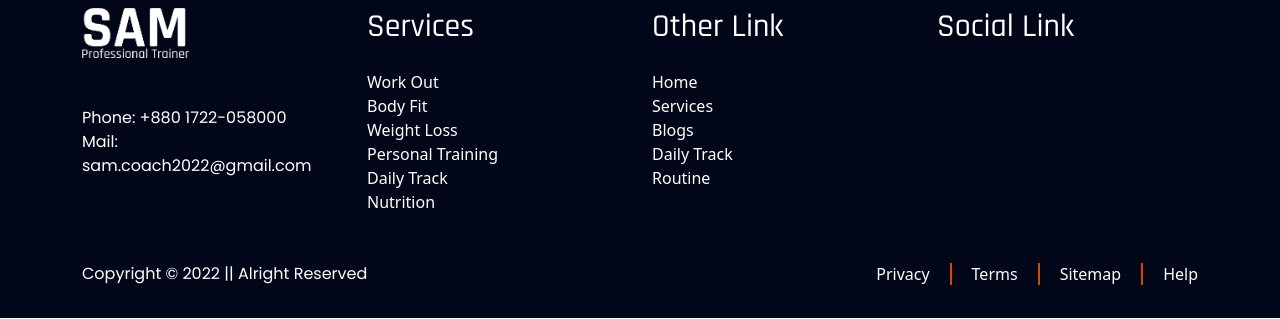
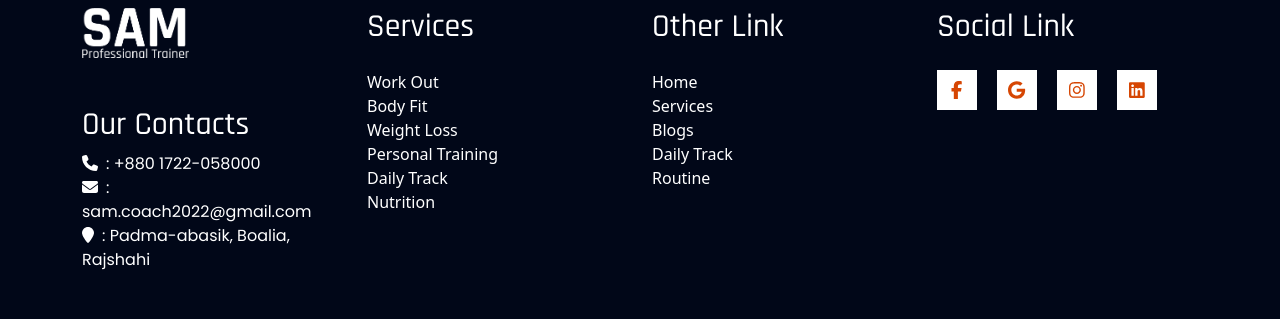
Before and after one commit to SamiulxHasanx07/gym-trainer-react-app-with-auth, a React (Create React App) app: page / in a window 1280 px wide. Shown: the part 2485-2804 px from the top of the page. Built offline with nearby package versions, Linux system fonts and the light colour scheme; no server answers.

Commit message:
font awesome icon problem fix

```diff
--- a/package.json
+++ b/package.json
@@ -4,6 +4,7 @@
   "private": true,
   "dependencies": {
     "@fortawesome/fontawesome-svg-core": "^6.1.1",
+    "@fortawesome/free-brands-svg-icons": "^6.1.1",
     "@fortawesome/free-solid-svg-icons": "^6.1.1",
     "@fortawesome/react-fontawesome": "^0.1.18",
     "@testing-library/jest-dom": "^5.16.4",
--- a/src/Pages/Shared/Footer/Footer.css
+++ b/src/Pages/Shared/Footer/Footer.css
@@ -19,3 +19,23 @@ footer .links a:first-child{
     color: #d64603;
     cursor: pointer;
 }
+
+.social-link div{
+    height: 40px;
+    width: 40px;
+    background-color: #fff;
+    color:#d64603;
+    line-height: 40px;
+    text-align: center;
+    margin-right: 20px;
+}
+.social-link div:hover{
+    color:#fff;
+    background-color: #d64603;
+}
+.social-link div:last-child{
+    margin-right: 0;
+}
+.social-link div svg{
+    font-size:18px;
+}
--- a/src/Pages/Shared/Footer/Footer.js
+++ b/src/Pages/Shared/Footer/Footer.js
@@ -3,19 +3,23 @@ import { Col, Container, Row } from 'react-bootstrap';
 import { Link } from 'react-router-dom';
 import './Footer.css';
 import logo from '../../../images/logo-white.png';
-
+import { FontAwesomeIcon } from '@fortawesome/react-fontawesome';
+import { faFacebookF, faGoogle, faInstagram, faLinkedin } from '@fortawesome/free-brands-svg-icons';
+import { faPhone, faEnvelope, faLocationPin } from '@fortawesome/free-solid-svg-icons';
 const Footer = () => {
     return (
         <footer className='pt-5 pb-3 text-white'>
             <Container>
                 <Row>
-                    <Col  sm={12} md={6} lg={3}>
+                    <Col sm={12} md={6} lg={3}>
                         <img className='mb-5' style={{ height: '50px' }} src={logo} alt="" />
-                        <p className='m-0'>Phone: +880 1722-058000</p>
-                        <p className='m-0'>Mail: sam.coach2022@gmail.com</p>
+                        <h2>Our Contacts</h2>
+                        <p className='m-0'><FontAwesomeIcon className="me-2"icon={faPhone}/>: +880 1722-058000</p>
+                        <p className='m-0'><FontAwesomeIcon className="me-2"icon={faEnvelope}/>: sam.coach2022@gmail.com</p>
+                        <p className='m-0'><FontAwesomeIcon className="me-2"icon={faLocationPin}/>: Padma-abasik, Boalia, Rajshahi</p>
 
                     </Col>
-                    <Col  sm={12} md={6} lg={3}>
+                    <Col sm={12} md={6} lg={3}>
                         <h2 className='pb-1 mt-4 mt-md-4 mt-lg-0 pb-md-3'>Services</h2>
 
                         <div className='footer-sec-text'>
@@ -27,7 +31,7 @@ const Footer = () => {
                             <Link to='' className='m-0 d-block'>Nutrition</Link>
                         </div>
                     </Col>
-                    <Col  sm={12} md={6} lg={3}>
+                    <Col sm={12} md={6} lg={3}>
                         <h2 className='pb-1 mt-4 mt-md-4 mt-lg-0 pb-md-3'>Other Link</h2>
 
                         <div className='footer-sec-text'>
@@ -45,7 +49,19 @@ const Footer = () => {
                             </div>
                         </Link>
                         <Link to=''>
-                            <div className='social-link'>
+                            <div className='social-link d-flex'>
+                                <div>
+                                    <FontAwesomeIcon icon={faFacebookF} />
+                                </div>
+                                <div>
+                                    <FontAwesomeIcon icon={faGoogle} />
+                                </div>
+                                <div>
+                                    <FontAwesomeIcon icon={faInstagram} />
+                                </div>
+                                <div>
+                                    <FontAwesomeIcon icon={faLinkedin} />
+                                </div>
                             </div>
                         </Link>
                     </Col>
```
Also changed, not shown: 1 other file (tests, documents, lock files or other folders).
